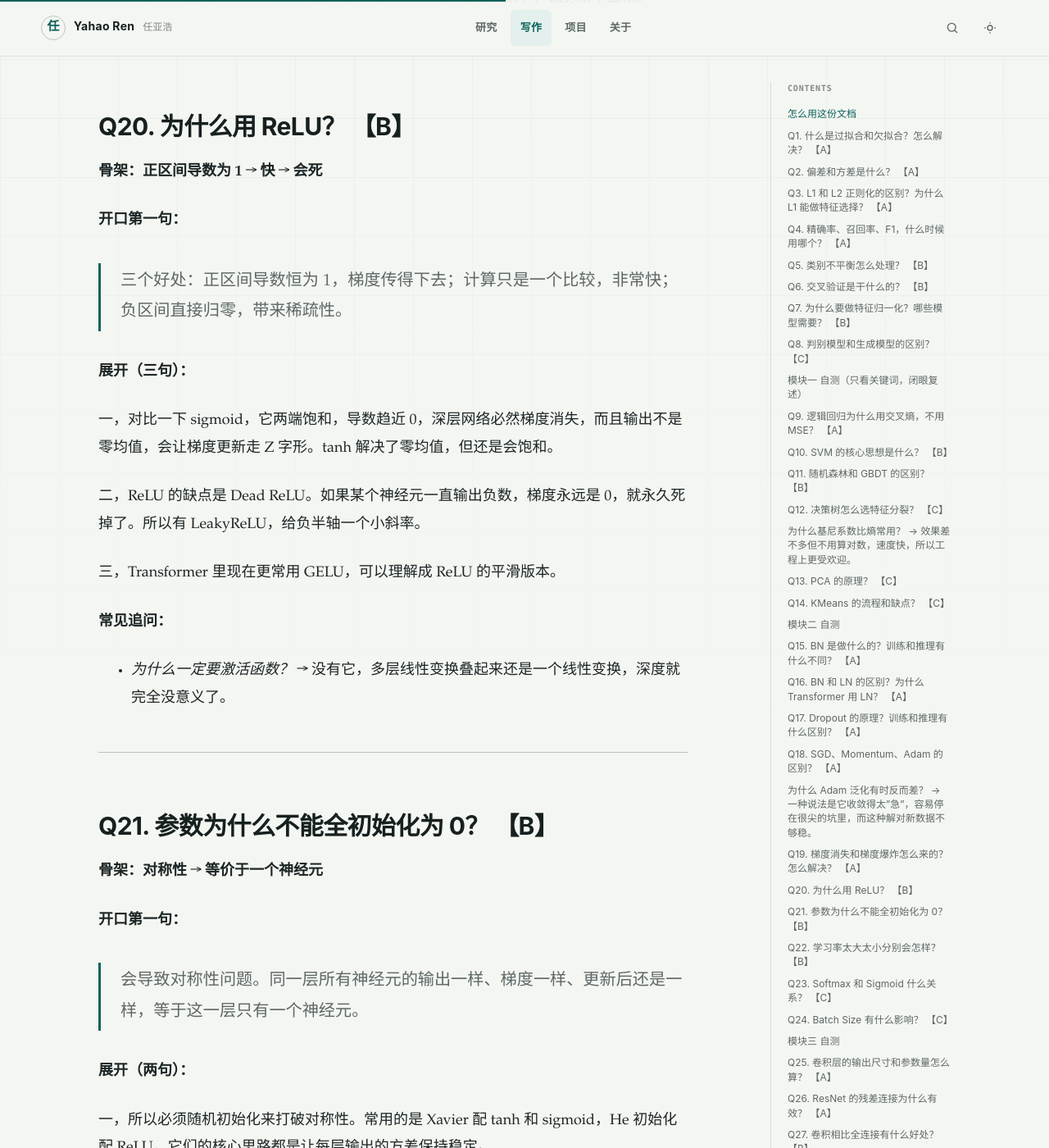
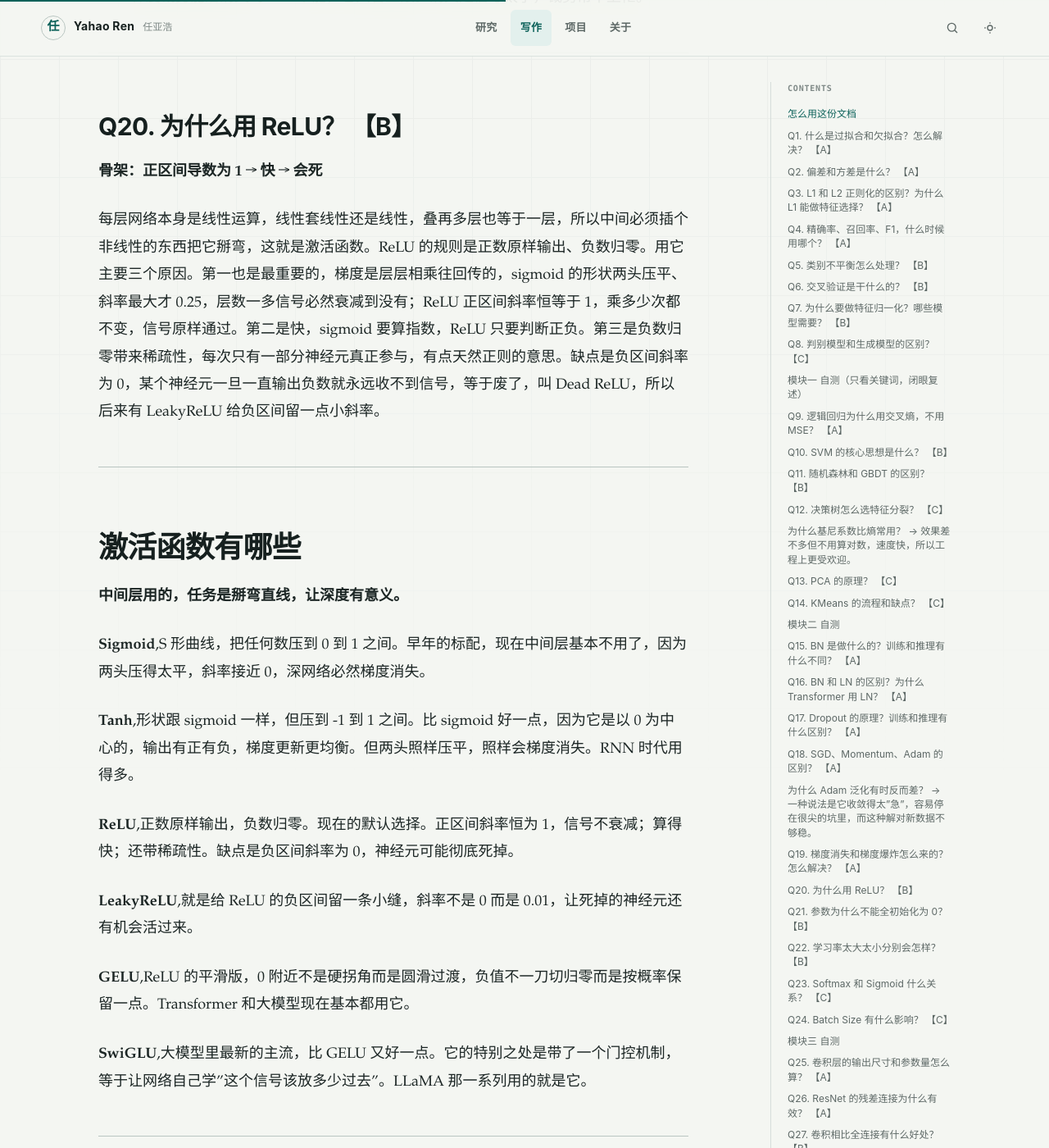
Before and after one commit to YahaoRen/yahaoren.github.io, a Jekyll site: the page built from _notes/机器学习 深度学习 面试背诵版.md, in a window 1280 px wide and 1400 px high, scrolled down 17783 px. Shown: the whole window at 82% size. Built offline with Jekyll 4.4.1, drawn with Linux system fonts in a browser that asks for light colours; some of the changed text lies outside the part shown.

Commit message:
vault backup: 2026-08-30 17:39:37

```diff
--- a/_notes/机器学习 深度学习 面试背诵版.md
+++ b/_notes/机器学习 深度学习 面试背诵版.md
@@ -354,37 +354,46 @@ L2 是权重越小、推得越轻。从 1 推到 0.1 很快，从 0.1 推到 0.0
 
 **骨架：正区间导数为 1 → 快 → 会死**
 
-**开口第一句：**
+每层网络本身是线性运算，线性套线性还是线性，叠再多层也等于一层，所以中间必须插个非线性的东西把它掰弯，这就是激活函数。ReLU 的规则是正数原样输出、负数归零。用它主要三个原因。第一也是最重要的，梯度是层层相乘往回传的，sigmoid 的形状两头压平、斜率最大才 0.25，层数一多信号必然衰减到没有；ReLU 正区间斜率恒等于 1，乘多少次都不变，信号原样通过。第二是快，sigmoid 要算指数，ReLU 只要判断正负。第三是负数归零带来稀疏性，每次只有一部分神经元真正参与，有点天然正则的意思。缺点是负区间斜率为 0，某个神经元一旦一直输出负数就永远收不到信号，等于废了，叫 Dead ReLU，所以后来有 LeakyReLU 给负区间留一点小斜率。
 
-> 三个好处：正区间导数恒为 1，梯度传得下去；计算只是一个比较，非常快；负区间直接归零，带来稀疏性。
+---
+# 激活函数有哪些
 
-**展开（三句）：**
+**中间层用的，任务是掰弯直线，让深度有意义。**
 
-一，对比一下 sigmoid，它两端饱和，导数趋近 0，深层网络必然梯度消失，而且输出不是零均值，会让梯度更新走 Z 字形。tanh 解决了零均值，但还是会饱和。
+**Sigmoid**,S 形曲线，把任何数压到 0 到 1 之间。早年的标配，现在中间层基本不用了，因为两头压得太平，斜率接近 0，深网络必然梯度消失。
 
-二，ReLU 的缺点是 Dead ReLU。如果某个神经元一直输出负数，梯度永远是 0，就永久死掉了。所以有 LeakyReLU，给负半轴一个小斜率。
+**Tanh**,形状跟 sigmoid 一样，但压到 -1 到 1 之间。比 sigmoid 好一点，因为它是以 0 为中心的，输出有正有负，梯度更新更均衡。但两头照样压平，照样会梯度消失。RNN 时代用得多。
 
-三，Transformer 里现在更常用 GELU，可以理解成 ReLU 的平滑版本。
+**ReLU**,正数原样输出，负数归零。现在的默认选择。正区间斜率恒为 1，信号不衰减；算得快；还带稀疏性。缺点是负区间斜率为 0，神经元可能彻底死掉。
 
-**常见追问：**
+**LeakyReLU**,就是给 ReLU 的负区间留一条小缝，斜率不是 0 而是 0.01，让死掉的神经元还有机会活过来。
 
-- _为什么一定要激活函数？_ → 没有它，多层线性变换叠起来还是一个线性变换，深度就完全没意义了。
+**GELU**,ReLU 的平滑版，0 附近不是硬拐角而是圆滑过渡，负值不一刀切归零而是按概率保留一点。Transformer 和大模型现在基本都用它。
+
+**SwiGLU**,大模型里最新的主流，比 GELU 又好一点。它的特别之处是带了一个门控机制，等于让网络自己学"这个信号该放多少过去"。LLaMA 那一系列用的就是它。
 
 ---
 
+**输出层用的，任务是把结果转成需要的形式。**
+
+**Sigmoid** 在这里又出现了,但用途完全不同。中间层不用它是因为梯度消失，输出层用它是因为它能把结果压成 0 到 1，正好当概率。二分类和多标签用这个。
+
+**Softmax**,多分类用。它把一组数变成加起来等于 1 的概率分布，谁大谁的概率就高。跟多个 sigmoid 的区别是，softmax 里各个类是互相竞争的，一个高了别的必然低；多个 sigmoid 是各管各的，可以同时都高。
+
+**什么都不加**,回归任务用。输出就是个连续值，不需要压缩到任何范围。
 ## Q21. 参数为什么不能全初始化为 0？ 【B】
 
 **骨架：对称性 → 等价于一个神经元**
 
-**开口第一句：**
+一层里有一百个神经元，本来指望它们分工:这个专门看边缘，那个专门看颜色，各学各的。分工的前提是它们彼此不一样。
+> 因为全为 0 的话，同一层的神经元就完全一样了。它们接收同样的输入、做同样的计算、输出同样的结果，往回传的调整信号也完全一样，于是一起朝同一个方向改，改完还是一模一样，下一轮继续一样。等于你放了一百个神经元，实际只有一个在干活，其余九十九个都是它的影子，这一层的宽度完全白费。所以初始化必须随机，目的是让神经元从一开始就有差异，各自才能长成不同的样子，学到不同的特征，这叫打破对称性。顺带一提偏置可以设成 0，因为对称性已经被随机的权重打破了，不需要再随机一次。
 
-> 会导致对称性问题。同一层所有神经元的输出一样、梯度一样、更新后还是一样，等于这一层只有一个神经元。
+**追问：**
 
-**展开（两句）：**
+- _那随机取多大合适？_ → 太大容易梯度爆炸，太小容易消失。所以有 Xavier 和 He 这两种专门的初始化方法,思路都是根据这一层有多少输入输出，算出一个合适的范围，让信号传过每一层之后强度尽量不变。配 tanh 用 Xavier，配 ReLU 用 He。
+- _全初始化成同一个非零常数行吗？_ → 一样不行，问题完全相同,只要所有神经元一开始相同，就永远相同。
 
-一，所以必须随机初始化来打破对称性。常用的是 Xavier 配 tanh 和 sigmoid，He 初始化配 ReLU，它们的核心思路都是让每层输出的方差保持稳定。
-
-二，注意偏置 b 可以初始化成 0，因为对称性已经被权重打破了。
 
 ---
 
@@ -396,11 +405,15 @@ L2 是权重越小、推得越轻。从 1 推到 0.1 很快，从 0.1 推到 0.0
 
 > 太大会震荡甚至发散，太小会收敛极慢或者卡住。实际中一般用 warmup 加衰减的组合。
 
-**展开（两句）：**
+**背诵版（一段话）：**
 
-一，warmup 是因为训练一开始参数是随机的，梯度方向不可靠，所以先用很小的学习率慢慢升上去。
+> 学习率就是每一步迈多大。太小的话方向虽然对，但走得极慢，训练时间长得受不了，而且遇到小坑迈不出去，容易困在里面以为已经到底了。太大的话一步跨过头，从这边山坡直接飞到对面，来回横跳永远落不到谷底，跨得太离谱还会直接发散，loss 变成 NaN。所以实际用的时候学习率不是固定的：一开始参数是随机的，等于不知道自己在哪儿，先用很小的步子试探着走，稳了再逐渐放大，这叫 warmup；到了后期已经接近谷底，再迈大步就会在最低点附近来回跨，所以要慢慢把步子收小，让它精细地沉下去，这叫衰减。判断合不合适就看 loss 曲线，降得极慢是太小，剧烈震荡或者变 NaN 是太大，调的时候按十倍量级试，别零点几地微调。
 
-二，后期再逐步衰减，比如余弦退火或者 step decay，让模型能精细地收敛到谷底，而不是在附近来回跳。
+**追问：**
+
+- _怎么衰减？_ → 常见的是余弦退火，让学习率沿着余弦曲线平滑降到接近 0；简单点的是每隔几轮直接砍一半。
+- _Adam 会自动调学习率，还需要手动设吗？_ → 需要。Adam 调的是各个参数之间的相对步长，整体的基准步长还是你给的那个数。
+- _batch 变大了学习率要改吗？_ → 一般跟着放大。常用的经验是 batch 翻倍学习率也翻倍，同时配 warmup。
 
 ---
 
```
